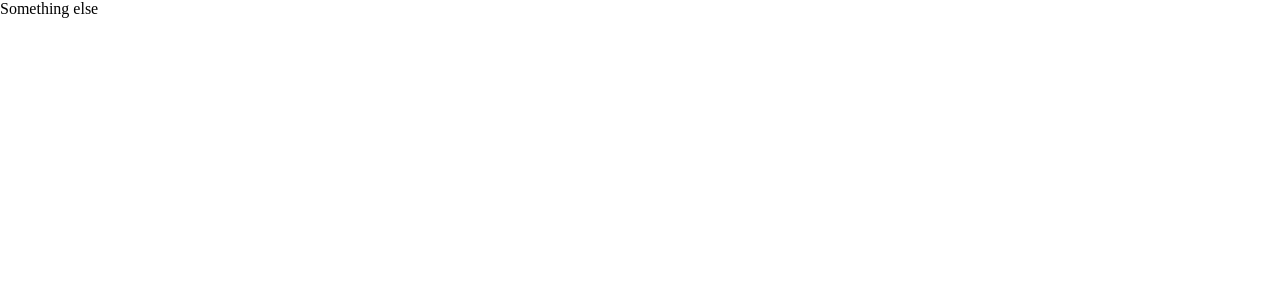
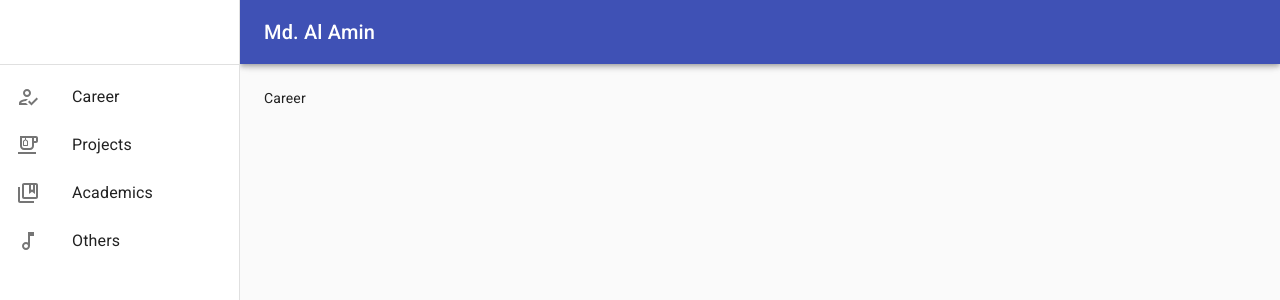
Before and after one commit to Alamin02/react-material-portfolio, a React (Create React App) app: page /career in a window 1280 px wide. Shown: the top 300 px of the page. Built offline with nearby package versions, Linux system fonts and the light colour scheme.

Commit message:
Add Basic Components

```diff
--- a/src/App.js
+++ b/src/App.js
@@ -1,6 +1,6 @@
 import React from 'react';
-import { Switch, Route, Link } from 'react-router-dom';
-import Home from './pages/home/Home';
+import { Switch, Route } from 'react-router-dom';
+import { Home, Navigation, Career } from './pages';
 
 export default function App() {
   return (
@@ -10,7 +10,18 @@
           <Home />
         </Route>
         <Route path='/career'>
-          Something else
+          <Navigation>
+            <Career />
+          </Navigation>
+        </Route>
+        <Route path='/academics'>
+          <Navigation />
+        </Route>
+        <Route path='/projects'>
+          <Navigation />
+        </Route>
+        <Route path='/others'>
+          <Navigation />
         </Route>
       </Switch>
     </>
--- /dev/null
+++ b/src/pages/academics/Academics.js
@@ -0,0 +1,5 @@
+import React from 'react';
+
+export default function Academics() {
+  return <div>Academics</div>;
+}
--- /dev/null
+++ b/src/pages/career/Career.js
@@ -0,0 +1,5 @@
+import React from 'react';
+
+export default function Career() {
+  return <div>Career</div>;
+}
--- /dev/null
+++ b/src/pages/common/Navigation.js
@@ -0,0 +1,166 @@
+import React from 'react';
+import { Link } from "react-router-dom";
+import PropTypes from 'prop-types';
+import AppBar from '@material-ui/core/AppBar';
+import CssBaseline from '@material-ui/core/CssBaseline';
+import Divider from '@material-ui/core/Divider';
+import Drawer from '@material-ui/core/Drawer';
+import Hidden from '@material-ui/core/Hidden';
+import IconButton from '@material-ui/core/IconButton';
+import InboxIcon from '@material-ui/icons/MoveToInbox';
+import List from '@material-ui/core/List';
+import ListItem from '@material-ui/core/ListItem';
+import ListItemIcon from '@material-ui/core/ListItemIcon';
+import ListItemText from '@material-ui/core/ListItemText';
+import MailIcon from '@material-ui/icons/Mail';
+import MenuIcon from '@material-ui/icons/Menu';
+import Toolbar from '@material-ui/core/Toolbar';
+import Typography from '@material-ui/core/Typography';
+import { makeStyles, useTheme } from '@material-ui/core/styles';
+
+import AudiotrackOutlinedIcon from '@material-ui/icons/AudiotrackOutlined';
+import CollectionsBookmarkOutlinedIcon from '@material-ui/icons/CollectionsBookmarkOutlined';
+import EmojiFoodBeverageOutlinedIcon from '@material-ui/icons/EmojiFoodBeverageOutlined';
+import HowToRegOutlinedIcon from '@material-ui/icons/HowToRegOutlined';
+
+
+const drawerWidth = 240;
+
+const useStyles = makeStyles((theme) => ({
+  root: {
+    display: 'flex',
+  },
+  drawer: {
+    [theme.breakpoints.up('sm')]: {
+      width: drawerWidth,
+      flexShrink: 0,
+    },
+  },
+  appBar: {
+    [theme.breakpoints.up('sm')]: {
+      width: `calc(100% - ${drawerWidth}px)`,
+      marginLeft: drawerWidth,
+    },
+  },
+  menuButton: {
+    marginRight: theme.spacing(2),
+    [theme.breakpoints.up('sm')]: {
+      display: 'none',
+    },
+  },
+  // necessary for content to be below app bar
+  toolbar: theme.mixins.toolbar,
+  drawerPaper: {
+    width: drawerWidth,
+  },
+  content: {
+    flexGrow: 1,
+    padding: theme.spacing(3),
+  },
+}));
+
+function Navigation(props) {
+  const { window } = props;
+  const classes = useStyles();
+  const theme = useTheme();
+  const [mobileOpen, setMobileOpen] = React.useState(false);
+
+  const handleDrawerToggle = () => {
+    setMobileOpen(!mobileOpen);
+  };
+
+  const drawer = (
+    <div>
+      <div className={classes.toolbar} />
+      <Divider/>
+      <List>
+        <ListItem button component={Link} to={`/career`}>
+          <ListItemIcon>
+            <HowToRegOutlinedIcon />
+          </ListItemIcon>
+          <ListItemText primary='Career' />
+        </ListItem>
+        <ListItem button component={Link} to={`/projects`}>
+          <ListItemIcon>
+            <EmojiFoodBeverageOutlinedIcon />
+          </ListItemIcon>
+          <ListItemText primary='Projects' />
+        </ListItem>
+        <ListItem button component={Link} to={`/academics`}>
+          <ListItemIcon>
+            <CollectionsBookmarkOutlinedIcon />
+          </ListItemIcon>
+          <ListItemText primary='Academics' />
+        </ListItem>
+        <ListItem button component={Link} to={`/others`}>
+          <ListItemIcon>
+            <AudiotrackOutlinedIcon />
+          </ListItemIcon>
+          <ListItemText primary='Others' />
+        </ListItem>
+      </List>
+    </div>
+  );
+
+  const container =
+    window !== undefined ? () => window().document.body : undefined;
+
+  return (
+    <div className={classes.root}>
+      <CssBaseline />
+      <AppBar position='fixed' className={classes.appBar}>
+        <Toolbar>
+          <IconButton
+            color='inherit'
+            aria-label='open drawer'
+            edge='start'
+            onClick={handleDrawerToggle}
+            className={classes.menuButton}
+          >
+            <MenuIcon />
+          </IconButton>
+          <Typography variant='h6' noWrap>
+            Md. Al Amin
+          </Typography>
+        </Toolbar>
+      </AppBar>
+      <nav className={classes.drawer} aria-label='mailbox folders'>
+        {/* The implementation can be swapped with js to avoid SEO duplication of links. */}
+        <Hidden smUp implementation='css'>
+          <Drawer
+            container={container}
+            variant='temporary'
+            anchor={theme.direction === 'rtl' ? 'right' : 'left'}
+            open={mobileOpen}
+            onClose={handleDrawerToggle}
+            classes={{
+              paper: classes.drawerPaper,
+            }}
+            ModalProps={{
+              keepMounted: true, // Better open performance on mobile.
+            }}
+          >
+            {drawer}
+          </Drawer>
+        </Hidden>
+        <Hidden xsDown implementation='css'>
+          <Drawer
+            classes={{
+              paper: classes.drawerPaper,
+            }}
+            variant='permanent'
+            open
+          >
+            {drawer}
+          </Drawer>
+        </Hidden>
+      </nav>
+      <main className={classes.content}>
+        <div className={classes.toolbar} />
+        {props.children}
+      </main>
+    </div>
+  );
+}
+
+export default Navigation;
--- a/src/pages/home/Birds.js
+++ b/src/pages/home/Birds.js
@@ -1,5 +1,5 @@
 import React from 'react';
-import './Bird.scss'
+import './Birds.scss'
 
 function Birds () {
 
--- a/src/pages/home/Home.js
+++ b/src/pages/home/Home.js
@@ -1,5 +1,5 @@
 import React from 'react';
-import clsx from 'clsx';
+import { Link } from "react-router-dom";
 import Box from '@material-ui/core/Box';
 import CardMedia from '@material-ui/core/CardMedia';
 import { makeStyles } from '@material-ui/core/styles';
@@ -85,7 +85,7 @@
             <Grid container spacing={10}>
               <Grid item xs={6} sm={3}>
                 <Card>
-                  <CardActionArea>
+                  <CardActionArea component={Link} to={`/career`}>
                     <Typography>
                       <HowToRegOutlinedIcon className={classes.icon} />
                     </Typography>
@@ -96,7 +96,7 @@
 
               <Grid item xs={6} sm={3}>
                 <Card>
-                  <CardActionArea>
+                  <CardActionArea component={Link} to={`/projects`}>
                     <Typography>
                       <EmojiFoodBeverageOutlinedIcon className={classes.icon} />
                     </Typography>
@@ -106,7 +106,7 @@
               </Grid>
               <Grid item xs={6} sm={3}>
                 <Card>
-                  <CardActionArea>
+                  <CardActionArea component={Link} to={`/academics`}>
                     <Typography>
                       <CollectionsBookmarkOutlinedIcon
                         className={classes.icon}
@@ -118,7 +118,7 @@
               </Grid>
               <Grid item xs={6} sm={3}>
                 <Card>
-                  <CardActionArea>
+                  <CardActionArea component={Link} to={`/others`}>
                     <Typography>
                       <AudiotrackOutlinedIcon className={classes.icon} />
                     </Typography>
--- /dev/null
+++ b/src/pages/index.js
@@ -0,0 +1,6 @@
+export { default as Home } from './home/Home';
+export { default as Career } from './career/Career';
+export { default as Academics } from './academics/Academics';
+export { default as Projects } from './projects/Projects';
+export { default as Others } from './others/Others';
+export { default as Navigation } from './common/Navigation';
--- /dev/null
+++ b/src/pages/others/Others.js
@@ -0,0 +1,5 @@
+import React from 'react';
+
+export default function Others() {
+  return <div>Others</div>;
+}
--- /dev/null
+++ b/src/pages/projects/Projects.js
@@ -0,0 +1,5 @@
+import React from 'react';
+
+export default function Projects() {
+  return <div>Projects</div>;
+}
```
Also changed, not shown: src/pages/home/Birds.scss (renamed from src/pages/home/Bird.scss).
